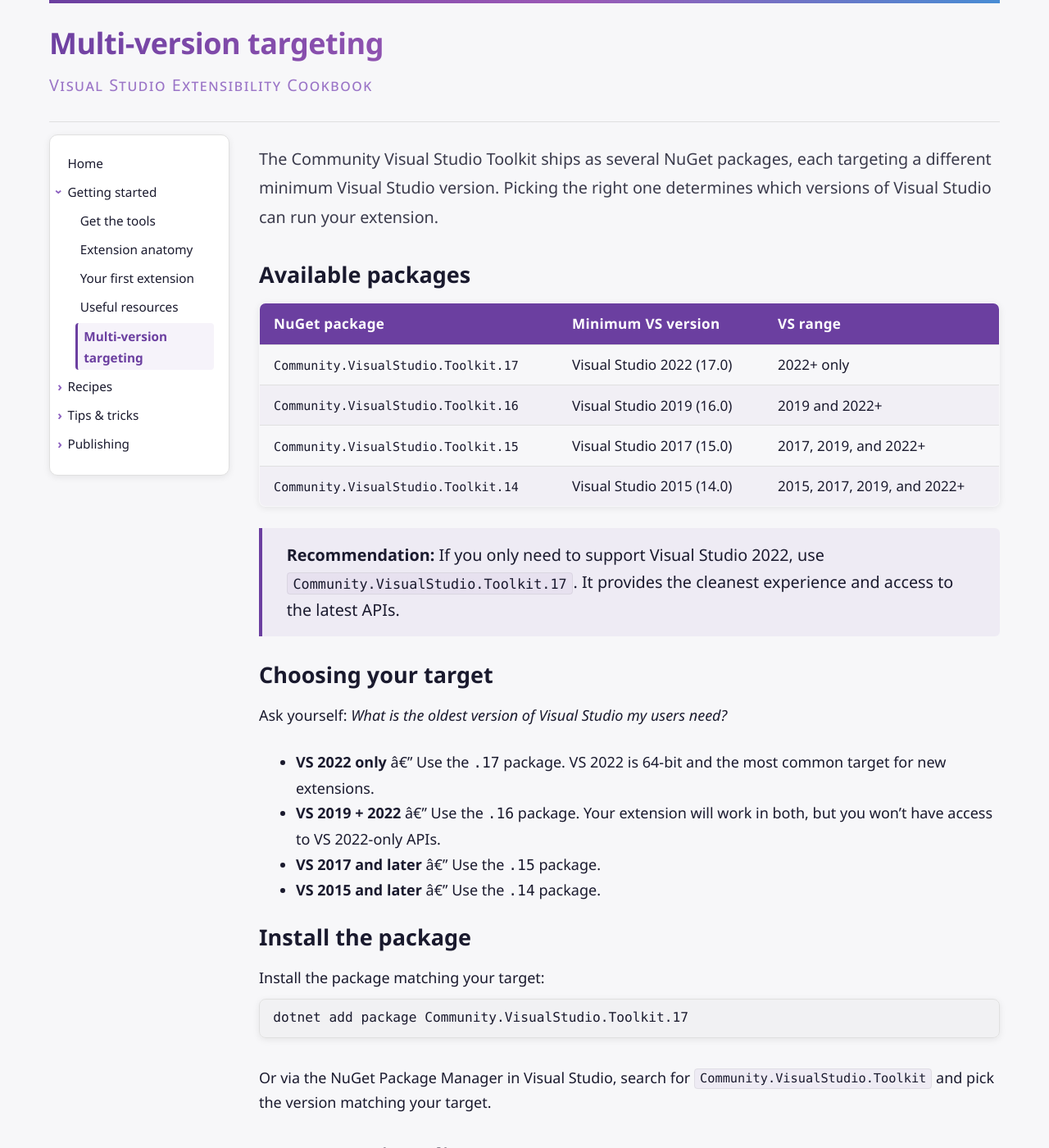
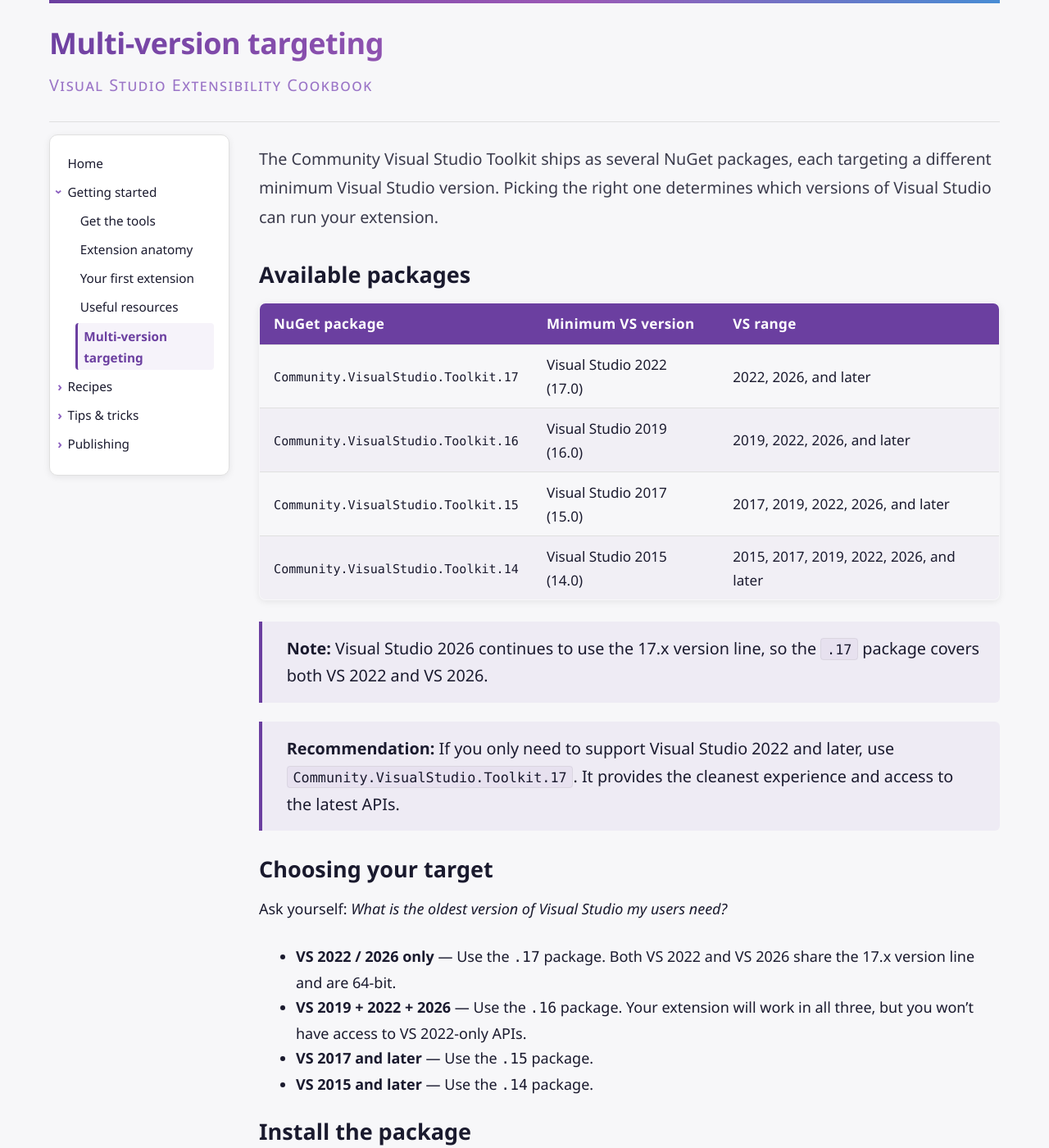
Before and after one commit to VsixCommunity/docs, a Jekyll site: the page built from docs/getting-started/multi-version-targeting.md, in a window 1280 px wide and 1400 px high. Shown: the whole window at 82% size. Built offline with Jekyll 4.4.1, drawn with Linux system fonts in a browser that asks for light colours; some of the changed text lies outside the part shown.

Commit message:
Update docs for VS 2026 support and clarify targeting
---
- 📝 Add VS 2026 (and later) to NuGet package version tables
- 📝 Note that VS 2026 uses the 17.x package line
- 📝 Revise recommendations and targeting guidance for VS 2026
- 📝 Replace en-dashes with hyphens for consistency
- 📝 Update headings and bullet points for clarity and version support

```diff
--- a/docs/getting-started/multi-version-targeting.md
+++ b/docs/getting-started/multi-version-targeting.md
@@ -10,21 +10,23 @@ The Community Visual Studio Toolkit ships as several NuGet packages, each target
 
 | NuGet package | Minimum VS version | VS range |
 |---------------|-------------------|----------|
-| `Community.VisualStudio.Toolkit.17` | Visual Studio 2022 (17.0) | 2022+ only |
-| `Community.VisualStudio.Toolkit.16` | Visual Studio 2019 (16.0) | 2019 and 2022+ |
-| `Community.VisualStudio.Toolkit.15` | Visual Studio 2017 (15.0) | 2017, 2019, and 2022+ |
-| `Community.VisualStudio.Toolkit.14` | Visual Studio 2015 (14.0) | 2015, 2017, 2019, and 2022+ |
+| `Community.VisualStudio.Toolkit.17` | Visual Studio 2022 (17.0) | 2022, 2026, and later |
+| `Community.VisualStudio.Toolkit.16` | Visual Studio 2019 (16.0) | 2019, 2022, 2026, and later |
+| `Community.VisualStudio.Toolkit.15` | Visual Studio 2017 (15.0) | 2017, 2019, 2022, 2026, and later |
+| `Community.VisualStudio.Toolkit.14` | Visual Studio 2015 (14.0) | 2015, 2017, 2019, 2022, 2026, and later |
 
-> **Recommendation:** If you only need to support Visual Studio 2022, use `Community.VisualStudio.Toolkit.17`. It provides the cleanest experience and access to the latest APIs.
+> **Note:** Visual Studio 2026 continues to use the 17.x version line, so the `.17` package covers both VS 2022 and VS 2026.
+
+> **Recommendation:** If you only need to support Visual Studio 2022 and later, use `Community.VisualStudio.Toolkit.17`. It provides the cleanest experience and access to the latest APIs.
 
 ## [Choosing your target](#choosing-your-target)
 
 Ask yourself: *What is the oldest version of Visual Studio my users need?*
 
-- **VS 2022 only** â€” Use the `.17` package. VS 2022 is 64-bit and the most common target for new extensions.
-- **VS 2019 + 2022** â€” Use the `.16` package. Your extension will work in both, but you won't have access to VS 2022-only APIs.
-- **VS 2017 and later** â€” Use the `.15` package.
-- **VS 2015 and later** â€” Use the `.14` package.
+- **VS 2022 / 2026 only** — Use the `.17` package. Both VS 2022 and VS 2026 share the 17.x version line and are 64-bit.
+- **VS 2019 + 2022 + 2026** — Use the `.16` package. Your extension will work in all three, but you won't have access to VS 2022-only APIs.
+- **VS 2017 and later** — Use the `.15` package.
+- **VS 2015 and later** — Use the `.14` package.
 
 ## [Install the package](#install-the-package)
 
@@ -60,7 +62,7 @@ Make sure your `.vsixmanifest` declares the correct `InstallationTarget` version
 VS 2022 moved to 64-bit, which means a single `.vsix` cannot target both VS 2019 (32-bit) and VS 2022 (64-bit). If you need to support both:
 
 1. Use the `.16` toolkit package.
-2. Create **two VSIX projects** in your solution â€” one for VS 2019, one for VS 2022.
+2. Create **two VSIX projects** in your solution - one for VS 2019, one for VS 2022.
 3. Share code via a shared project or class library.
 4. Each VSIX project references the appropriate `Microsoft.VisualStudio.SDK` version.
 5. Publish them as separate extensions on the Marketplace, or use the same extension ID with different version ranges in the `.vsixmanifest`.
@@ -72,9 +74,9 @@ Most toolkit APIs work identically across all versions. However, some features a
 - The `.17` package can use APIs introduced in VS 2022 (e.g., newer editor APIs).
 - The `.14`/`.15`/`.16` packages are limited to APIs available in those older VS versions.
 
-The toolkit uses `#if` directives internally to handle version differences, so you generally don't need to worry about it â€” just choose your minimum version and the toolkit handles the rest.
+The toolkit uses `#if` directives internally to handle version differences, so you generally don't need to worry about it - just choose your minimum version and the toolkit handles the rest.
 
 ## [Additional resources](#additional-resources)
 
-* [Get the tools](get-the-tools.html) â€” setting up your development environment
-* [Your first extension](your-first-extension.html) â€” creating a new extension project
+* [Get the tools](get-the-tools.html) - setting up your development environment
+* [Your first extension](your-first-extension.html) - creating a new extension project
```
